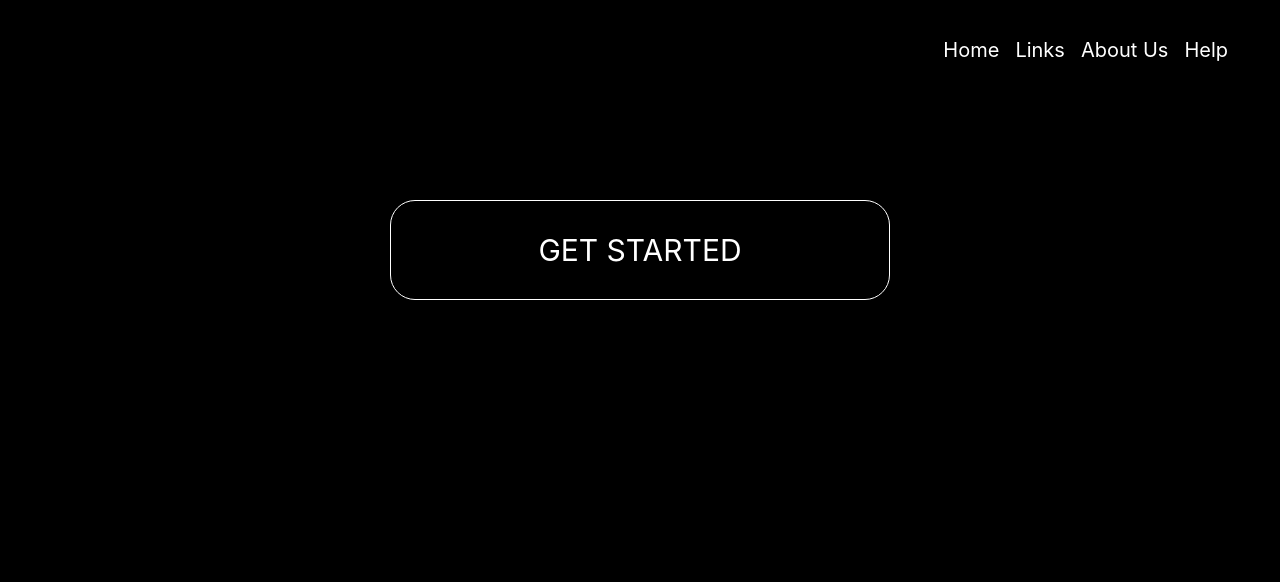
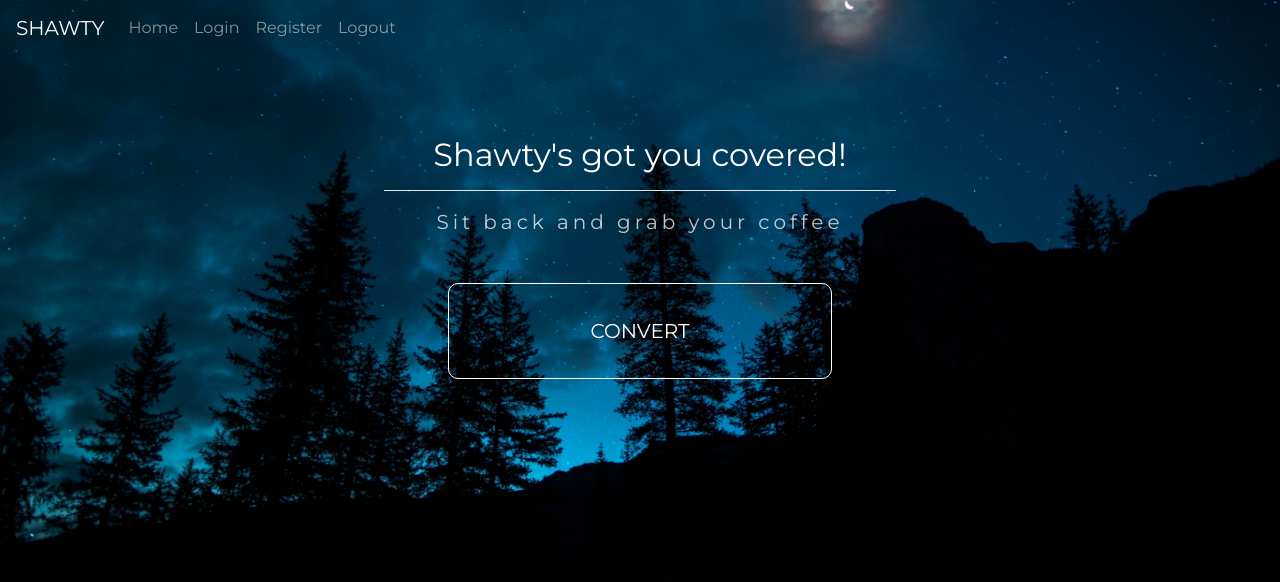
Before and after one commit to MallikaPulagurtha/url-frontend, a React (Create React App) app: page / in a window 1280 px wide. Shown: the top 582 px of the page. Built offline with nearby package versions, Linux system fonts and the light colour scheme.

Commit message:
final commit

```diff
--- a/public/index.html
+++ b/public/index.html
@@ -37,6 +37,16 @@
   <body>
 
     <noscript>You need to enable JavaScript to run this app.</noscript>
+    <script
+    src="https://code.jquery.com/jquery-3.5.1.slim.min.js"
+    integrity="sha384-DfXdz2htPH0lsSSs5nCTpuj/zy4C+OGpamoFVy38MVBnE+IbbVYUew+OrCXaRkfj"
+    crossorigin="anonymous"
+  ></script>
+  <script
+    src="https://cdn.jsdelivr.net/npm/bootstrap@4.6.0/dist/js/bootstrap.bundle.min.js"
+    integrity="sha384-Piv4xVNRyMGpqkS2by6br4gNJ7DXjqk09RmUpJ8jgGtD7zP9yug3goQfGII0yAns"
+    crossorigin="anonymous"
+  ></script>
     <div id="root"></div>
     <!--
       This HTML file is a template.
--- a/src/App.css
+++ b/src/App.css
@@ -1,11 +1,35 @@
+@import url("https://fonts.googleapis.com/css?family=Amatic+SC|Montserrat");
 body {
   color: white;
-  /* background-image: url("background.jpg"); */
+  font-family: "Montserrat", sans-serif;
+  background-image: url("background.jpg");
   background-color: black;
   height: 100%;
   background-position: center;
   background-repeat: no-repeat;
   background-size: cover;
+}
+.main {
+  font-size: 20px;
+  text-align: center;
+  letter-spacing: 4px;
+  color: rgba(255, 255, 255, 0.747);
+}
+hr {
+  max-width: 40vw;
+}
+.sub {
+  margin-top: 80px;
+  text-align: center;
+}
+/* .center {
+  max-width: 30vw;
+  margin-top: 50px;
+} */
+.center1 {
+  display: flex;
+  flex-direction: column;
+  align-items: center;
 }
 .topbar {
   margin: 0 20px 0px 0;
@@ -22,62 +46,59 @@ body {
 }
 .welcomebtn {
   border: 1px solid rgb(255, 255, 255);
-  font-size: 30px;
-  margin-top: 100px;
-  border-radius: 25px;
-  width: 500px;
-  height: 100px;
+  font-size: 20px;
+  margin-top: 30px;
+  border-radius: 10px;
+  min-height: 12vh;
+  min-width: 30vw;
 }
 .welcomepage {
   display: flex;
   flex-direction: row;
   justify-content: center;
 }
+#urlinput {
+  max-height: 10vh;
+  max-width: 50vw;
+  display: flex;
+  flex-direction: column;
+  align-items: center;
+}
 Link:hover {
   border: white;
-}
-.input {
-  width: 500px;
 }
 hr {
   background-color: white;
 }
-.data {
-  padding: 60px;
+table {
+  margin: 20px;
+  border: 1px solid white;
+  max-width: 80vw;
+  border-radius: 10px;
+}
+
+.validity {
+  color: white;
 }
 .geturl {
-  background-color: rgb(97, 35, 97);
-  border: 1px solid rgb(255, 255, 255);
-  border-radius: 10px;
-  text-align: center !important;
+  min-height: 8vh;
+  min-width: 50vw;
 }
 .urllabel {
   color: white;
   font-size: 50px;
   margin-left: 6.8em;
 }
-.data {
-  margin-top: 50px;
-}
-.generate {
-  background-color: rgb(97, 35, 97);
-  border: 1px solid rgb(255, 255, 255);
-  font-size: 20px;
-  margin-top: 50px;
-  border-radius: 10px;
-  width: 400px;
-  height: 60px;
-}
+
 .generatebtn {
   display: flex;
   flex-direction: row;
   justify-content: center;
 }
 .urls {
-  background-color: rgba(0, 0, 0, 0.527);
+  background-color: rgba(0, 0, 0, 0.678);
   color: white;
   border: 0.5px solid white;
-  border-radius: 10px;
 }
 a {
   color: white;
@@ -86,6 +107,7 @@ a:hover {
   color: white;
 }
 .login {
+  margin-top: 30px;
   background-color: rgba(0, 0, 0, 0.527);
   padding: 20px;
 }
--- a/src/App.js
+++ b/src/App.js
@@ -11,6 +11,8 @@ import Welcome from './welcome';
 import Register from './register'
 import Login from './login'
 import Main from './main'
+import Urls from './urls'
+
 
 function App() {
 
@@ -27,6 +29,8 @@ function App() {
           <Route path="/main/:id" exact="true">
             <Main></Main>
           </Route>
+          <Route path="/urls/:id" exact="true"><Urls></Urls></Route>
+
         </Switch>
 
       </Router>
--- a/src/main.js
+++ b/src/main.js
@@ -24,7 +24,7 @@ function Main() {
     useEffect(async () => {
         let urls = await getURLS(params.id);
         setUrlData(urls.data.links);
-    }, []);
+    }, [urlData]);
     console.log(urlData);
     // console.log(links);
 
@@ -36,33 +36,27 @@ function Main() {
                 await postURL(params.id, urlData);
                 setLongURL("");
             }}>
-                <div className="container data">
-                    <div className="row">
-                        <div className="col-lg-12">
-                            <label className="urllabel">YOUR URL HERE</label>
-                            <input className="form-control m-3" style={{ height: "60px" }} type="text" value={longURL} onChange={(e) => {
+                <div className="container data center1">
+                    <h2 className="center1 sub">YOUR URL HERE</h2>
+                    <input className="form-control m-3" id="urlinput" placeholder="examplelongurl.com" type="text" value={longURL} onChange={(e) => {
                         validate(e.target.value);
                         setLongURL(e.target.value);
                     }} />
                 </div>
-                        <span>{errorMessage}</span>
-                    </div>
-                    <div className="row">
-                        <div className="col-lg-12">
-                            <button className="btn btn-primary geturl m-3 bg-transparent" style={{ width: "100%", height: "60px", fontSize: "25px" }}>Get Url</button>
-                        </div>
-                    </div>
-                </div>
+                <span className="center1">{errorMessage}</span>
+                <div className="center1"><button type="submit" className="btn btn-light text-light geturl m-3 bg-transparent center2">Get Url</button></div>
             </form>
-            <table className="table data">
-                <div className="row">
-                    <div className="col-2"></div>
-                    <div className="col-8 urls">
+
+            {/* <div className="center1"><button className="btn btn-light text-light geturl m-3 bg-transparent center2"><a href="#"></a>Generate Another Url</button></div> */}
+            <div class="table-responsive center1">
+                <table class="table text-light data center">
+                    {/* <thead> */}
                     <tr>
-                            <td scope="col">Long URL</td>
-                            <td scope="col">Short URL</td>
+                        <td>Long URL</td>
+                        <td>Short URL</td>
                     </tr>
-                        <tbody>
+                    {/* </thead> */}
+                    {/* <tbody> */}
                     {
                         urlData.map((url, index) => {
                             return <tr>
@@ -71,19 +65,9 @@ function Main() {
                             </tr>
                         })
                     }
-
-                        </tbody>
+                    {/* </tbody> */}
+                </table>
             </div>
-                    <div className="col-2"></div>
-                </div>
-            </table>
-            <div className="generatebtn"><button type="button" className="btn btn-primary generate bg-transparent">
-                <a className="link" href="#" style={{ color: '#FFF' }}>Generate Another Link</a>
-            </button></div>
-
-            <button className="generatebtn" onClick={() => {
-                window.localStorage.removeItem("app_token");
-            }}>Logout</button>
         </>
     )
 }
--- a/src/topbar.js
+++ b/src/topbar.js
@@ -4,11 +4,19 @@ import { Link } from "react-router-dom";
 function TopBar() {
     return (
         <>
-            <nav className="navbar navbar-dark bg-dark text-white topbar bg-transparent">
-                <Link className="navbar-brand link" to="">Home</Link>
-                <Link className="navbar-brand link" to="">Links</Link>
-                <Link className="navbar-brand link" to="">About Us</Link>
-                <Link className="navbar-brand link" to="">Help</Link>
+            <nav class="navbar navbar-expand-lg navbar-dark bg-transparent">
+                <button class="navbar-toggler" type="button" data-toggle="collapse" data-target="#navbarNavAltMarkup" aria-controls="navbarNavAltMarkup" aria-expanded="false" aria-label="Toggle navigation"><span class="navbar-toggler-icon"></span></button>
+                <div class="navbar-collapse collapse" id="navbarNavAltMarkup">
+                    <div class="navbar-nav navbar-nav">
+                        <a class="navbar-brand" href="/">SHAWTY</a>
+                        <a class="nav-link" aria-current="page" href="/">Home</a>
+                        <a class="nav-link" href="/login">Login</a>
+                        <a class="nav-link" href="/register">Register</a>
+                        <a class="nav-link" href="/" onClick={() => {
+                            window.localStorage.removeItem("loginToken");
+                        }}>Logout</a>
+                    </div>
+                </div>
             </nav>
         </>
     )
--- a/src/welcome.js
+++ b/src/welcome.js
@@ -4,9 +4,12 @@ import { Link } from "react-router-dom"
 function Welcome() {
     return (
         <>
-            <div className="welcomepage bg"><button type="button" className="btn btn-primary welcomebtn bg-transparent">
-                <Link className="link" to="/login" style={{ color: '#FFF' }}>GET STARTED</Link>
-            </button></div>
+            <h2 className="center1 sub">Shawty's got you covered!</h2>
+            <hr />
+            <p className="center1 main">Sit back and grab your coffee</p>
+            <Link className="link" to="/login" style={{ color: '#FFF' }}>
+                <div className="welcomepage bg"><button type="button" className="btn btn-primary welcomebtn bg-transparent">CONVERT</button></div>
+            </Link>
         </>
     )
 }
```
Also changed, not shown: src/urls.js (+44 -43 lines), src/background.jpg (renamed from public/background.jpg). Lines whose indentation alone changed are shown as unchanged.
